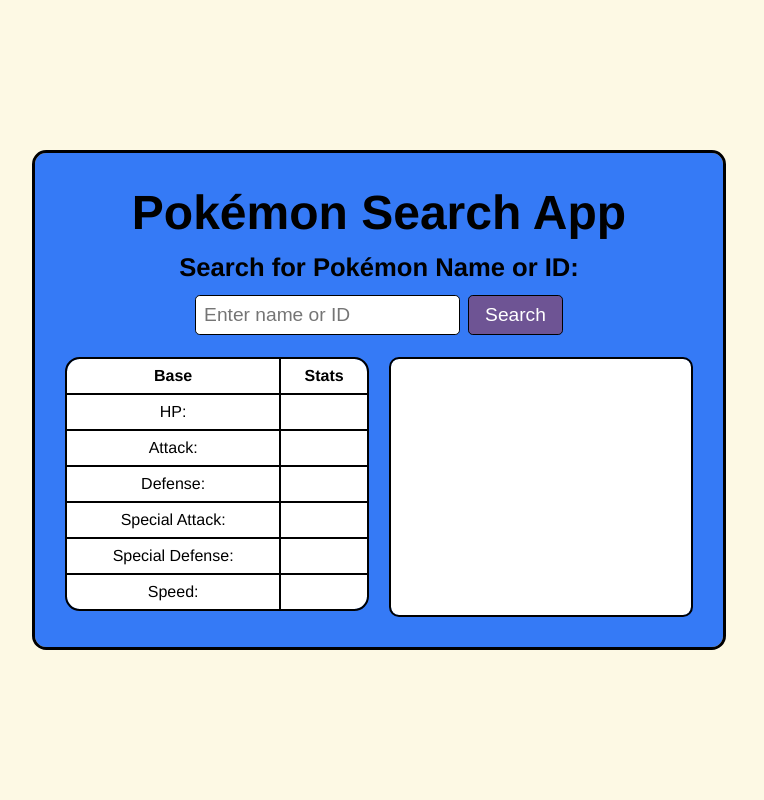
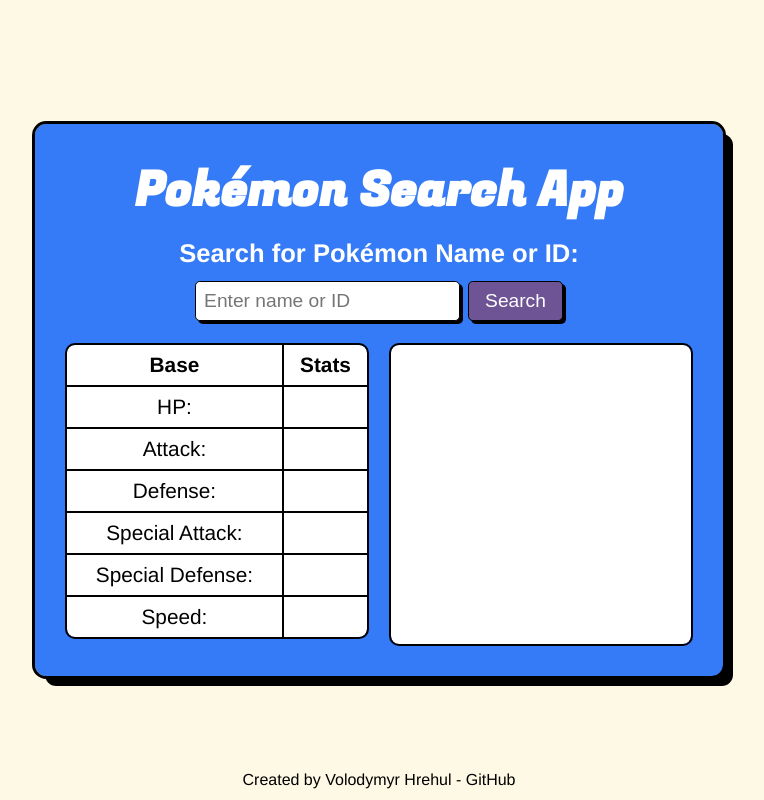
Before and after one commit to Premisterio/Mini-projects, a PHP site: page / in a window 1280 px wide. Shown: the whole page, without its empty margins (261-1025 px from the left). Run offline with PHP 8.4, Linux system fonts and the light colour scheme; some web fonts are replaced.

Commit message:
Completed Pokemon Search App
Report:
- Finished app logic and completed tests
- Minor tweaks to css styling
- Added footer to index/css

```diff
--- a/javaScript/PokemonSearchApp/index.html
+++ b/javaScript/PokemonSearchApp/index.html
@@ -1,31 +1,22 @@
 <!DOCTYPE html>
 <html lang="en">
-
 <head>
     <meta charset="UTF-8">
     <meta name="viewport" content="width=device-width, initial-scale=1.0">
     <title>Pokemon Search App</title>
     <link rel="stylesheet" href="styles.css">
 </head>
-
 <body>
     <main class="main-container">
         <div class="app">
-
-
             <form id="submit-form" class="search-form">
-
                 <h1>Pokémon Search App</h1>
                 <label for="input-group">Search for Pokémon Name or ID:</label>
-
                 <div class="input-group">
-                    <input type="text" id="search-input" placeholder="Enter name or ID">
+                    <input type="text" id="search-input" placeholder="Enter name or ID" required>
                     <button id="search-button" aria-label="Search for a Pokemon by ID or name">Search</button>
                 </div>
-
             </form>
-
-
             <div class="content-container">
                 <table>
                     <tr>
@@ -56,9 +47,7 @@
                         <td>Speed:</td>
                         <td id="speed"></td>
                     </tr>
-
                 </table>
-
                 <div class="pokemon-info">
                     <div class="name-id">
                         <span id="pokemon-name"></span>
@@ -66,23 +55,21 @@
                     </div>
                     <div class="weight-height">
                         <span id="weight"></span>
+                        <br>
                         <span id="height"></span>
                     </div>
                     <div class="sprite-container">
-                        <!-- Image inserts here -->
                     </div>
-                    <div class="tags">
-                    </div>
+                    <div id="types"></div>
                 </div>
             </div>
-
-
         </div>
     </main>
-    <!-- TODO:
-     - add a footer
-    -->
+    <footer>
+        <p class="footer-p">
+            Created by Volodymyr Hrehul - <a target="_blank" class="footer-a" href="https://github.com/Premisterio">GitHub</a>
+        </p>
+    </footer>
     <script src="script.js"></script>
 </body>
-
 </html>
--- a/javaScript/PokemonSearchApp/script.js
+++ b/javaScript/PokemonSearchApp/script.js
@@ -12,7 +12,7 @@ const pokemonId = document.getElementById("pokemon-id");
 const pokemonWeight = document.getElementById("weight");
 const pokemonHeight = document.getElementById("height");
 const imageContainer = document.querySelector(".sprite-container");
-const tags = document.querySelector(".tags");
+const types = document.getElementById("types");
 
 const cleanUserInput = (input) => {
     return input.trim().replace(/[^a-zA-Z0-9]/g, '').toLowerCase();
@@ -31,14 +31,14 @@ const getPokemon = async () => {
 
         const data = await res.json();
 
-        // Set Pokémon info
+        // Set info
         pokemonName.textContent = data.name.toUpperCase();
-        pokemonId.textContent = data.id;
-        pokemonWeight.textContent = data.weight;
-        pokemonHeight.textContent = data.height;
+        pokemonId.textContent = `#${data.id}`;
+        pokemonWeight.textContent = `Weight: ${data.weight}`;
+        pokemonHeight.textContent = `Height: ${data.height}`;
 
-        // Set Pokémon image
-        imageContainer.innerHTML = `<img src="${data.sprites.front_default}" alt="${data.name}" />`;
+        // Set image
+        imageContainer.innerHTML = `<img id="sprite" src="${data.sprites.front_default}" alt="${data.name}" />`;
 
         // Set table stats
         hp.textContent = data.stats[0].base_stat;
@@ -48,9 +48,9 @@ const getPokemon = async () => {
         specialDefense.textContent = data.stats[4].base_stat;
         speed.textContent = data.stats[5].base_stat;
 
-        // Set types (tags)
-        tags.innerHTML = data.types
-            .map(type => `<span class="tag">${type.type.name.toUpperCase()}</span>`)
+        // Set types
+        types.innerHTML = data.types
+            .map(tag => `<span class="tag ${tag.type.name.toLowerCase()}">${tag.type.name.toUpperCase()}</span>`)
             .join('');
 
     } catch (err) {
@@ -71,7 +71,7 @@ const resetDisplay = () => {
     specialAttack.textContent = "";
     specialDefense.textContent = "";
     speed.textContent = "";
-    tags.innerHTML = "";
+    types.innerHTML = "";
 };
 
 formSubmit.addEventListener("submit", (e) => {
--- a/javaScript/PokemonSearchApp/styles.css
+++ b/javaScript/PokemonSearchApp/styles.css
@@ -1,11 +1,6 @@
-/* TODO:
-- Change Font
-- Change color palette
-- Adjust css after the logic is completed
-*/
-
-/* Google Font - Farsan Static */
+/* Google Fonts: Farsan, Fugaz One  */
 @import url("https://fonts.googleapis.com/css2?family=Farsan&display=swap");
+@import url("https://fonts.googleapis.com/css2?family=Fugaz+One&display=swap");
 
 /* Color palette */
 :root {
@@ -14,6 +9,7 @@
   --app-color: #357af6;
   --cream-color: #fdf9e4;
   --git-purple: #6e5494;
+  --btn-active: #b63131;
 }
 
 /* CSS Reset */
@@ -43,6 +39,7 @@ body {
   outline: 3px solid black;
   position: relative;
   z-index: 2;
+  box-shadow: 10px 10px 0px black;
 }
 
 .search-form {
@@ -54,12 +51,14 @@ body {
 }
 
 .search-form h1 {
+  font-family: "Fugaz One", Helvetica, sans-serif;
   font-size: 3rem;
   font-weight: 700;
-  color: var(--black);
+  color: var(--white);
 }
 
 .search-form label {
+  color: var(--white);
   font-size: 1.6rem;
   font-weight: 600;
 }
@@ -74,6 +73,7 @@ body {
   font-size: 1.2rem;
   border: 1px solid #000;
   border-radius: 0.3rem;
+  box-shadow: 3px 3px 0px black;
 }
 
 #search-button {
@@ -84,11 +84,17 @@ body {
   background-color: var(--git-purple);
   color: var(--white);
   cursor: pointer;
+  box-shadow: 3px 3px 0px black;
 }
 
 #search-button:hover {
   background-color: var(--cream-color);
   color: var(--black);
+  box-shadow: 4px 4px 0px black;
+}
+
+#search-button:active {
+  box-shadow: 2px 2px 0px black;
 }
 
 .content-container {
@@ -103,7 +109,7 @@ body {
 table {
   max-height: 16rem;
   flex: 1;
-  border-radius: 0.8rem;
+  border-radius: 0.5rem;
   min-width: 18.75rem;
   max-width: 28.125rem;
   border-collapse: collapse;
@@ -113,6 +119,7 @@ table {
   color: black;
   background-color: var(--white);
   outline: 2px solid black;
+  font-size: 1.3rem;
 }
 
 th:nth-child(even),
@@ -142,41 +149,47 @@ th {
   min-width: 18.75rem;
   max-width: 28.125rem;
   background-color: var(--white);
-  padding: 1rem;
+  padding: 0 1rem 1rem 1rem;
   border-radius: 0.5rem;
   outline: 2px solid var(--black);
-  min-height: 16rem;
+  min-height: 18.7rem;
+  gap: 0.6rem;
 }
 
-img {
-  display: block;
+.name-id,
+.weight-height {
+  font-size: 1.2rem;
+  align-self: flex-start;
 }
 
-/* Media queries for smaller screens */
-@media (min-width: 768px) {
-  .content-container {
-    align-items: stretch;
-  }
-  table,
-  .pokemon-info {
-    height: 100%;
-  }
+#pokemon-name {
+  font-size: 1.4rem;
+  font-weight: 700;
 }
 
-@media (max-width: 767px) {
-  .content-container {
-    flex-direction: column-reverse;
-    align-items: center;
-  }
-  table,
-  .pokemon-info {
-    width: 100%;
-    max-width: 25rem;
-    min-height: 0;
-  }
+#pokemon-id {
+  font-size: 1.4rem;
+  font-weight: 700;
 }
 
-/* Pokémon types */
+.sprite-container {
+  align-self: center;
+}
+
+.sprite-container img {
+  width: 130px;
+  max-width: 130px;
+  height: auto;
+}
+
+.tag {
+  padding: 0.7rem 0.5rem 0.5rem 0.5rem;
+  border-radius: 0.6rem;
+  gap: 1rem;
+  margin-right: 0.5rem;
+}
+
+/* Pokémon type colors (from FreeCodeCamp) */
 .normal {
   background-color: #b7b7aa;
 }
@@ -248,3 +261,58 @@ img {
 .fairy {
   background-color: #ed99ed;
 }
+
+footer {
+  padding: 0.7rem 0;
+  background-color: transparent;
+  color: var(--black);
+  text-align: center;
+  position: fixed;
+  bottom: 0;
+  width: 100%;
+}
+
+.footer-a {
+  text-decoration: none;
+  color: var(--black);
+  cursor: pointer;
+}
+
+.footer-a:hover {
+  color: var(--git-purple);
+}
+
+.footer-a:active {
+  color: var(--btn-active);
+}
+
+/* Media queries for smaller screens */
+@media (min-width: 768px) {
+  .content-container {
+    align-items: stretch;
+  }
+
+  table,
+  .pokemon-info {
+    height: 100%;
+  }
+}
+
+@media (max-width: 767px) {
+  .app {
+    transform: scale(0.8);
+  }
+
+  .content-container {
+    flex-direction: column-reverse;
+    align-items: center;
+  }
+
+  table,
+  .pokemon-info {
+    width: 100%;
+    max-width: 25rem;
+    min-height: 0;
+    padding: 1rem;
+  }
+}
```
